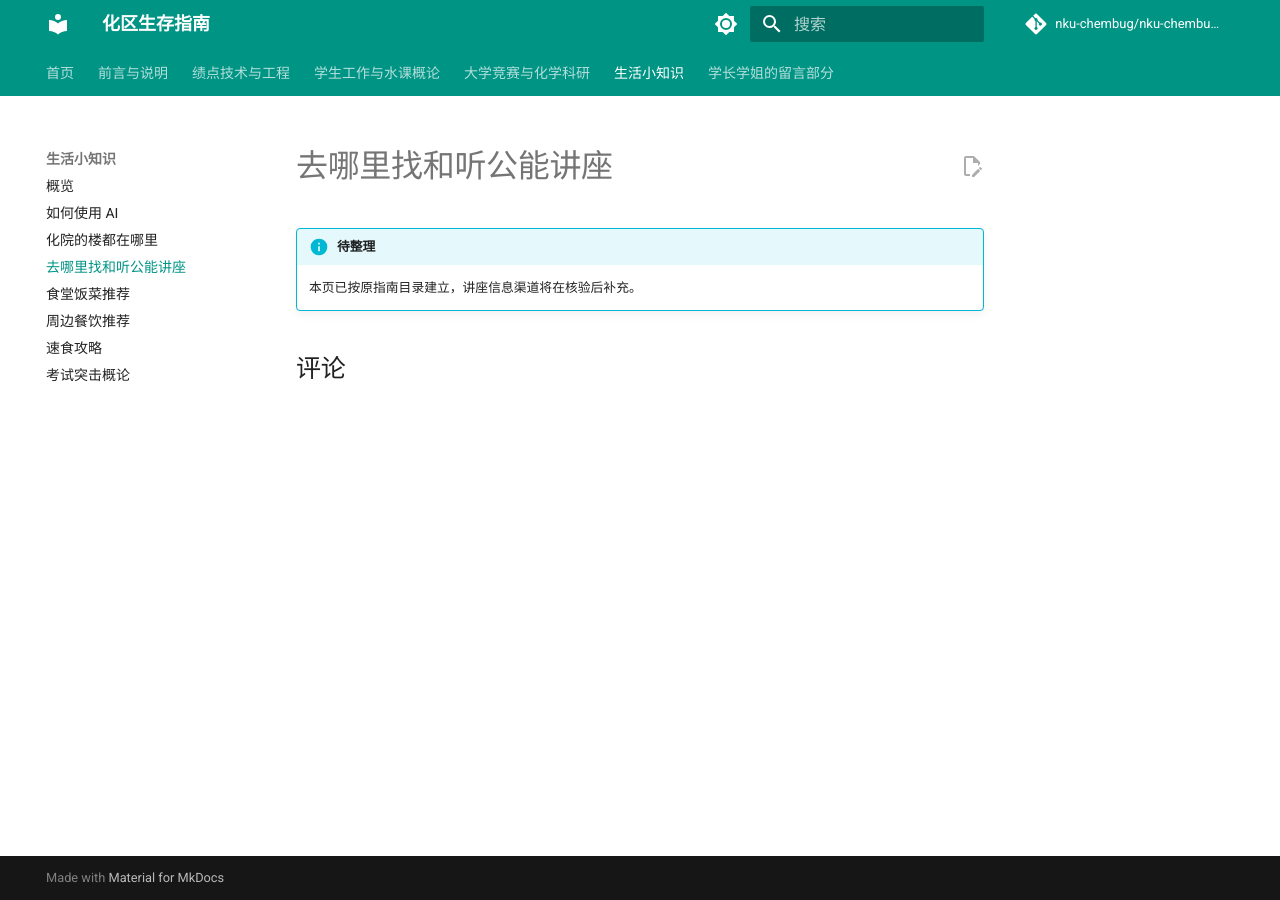
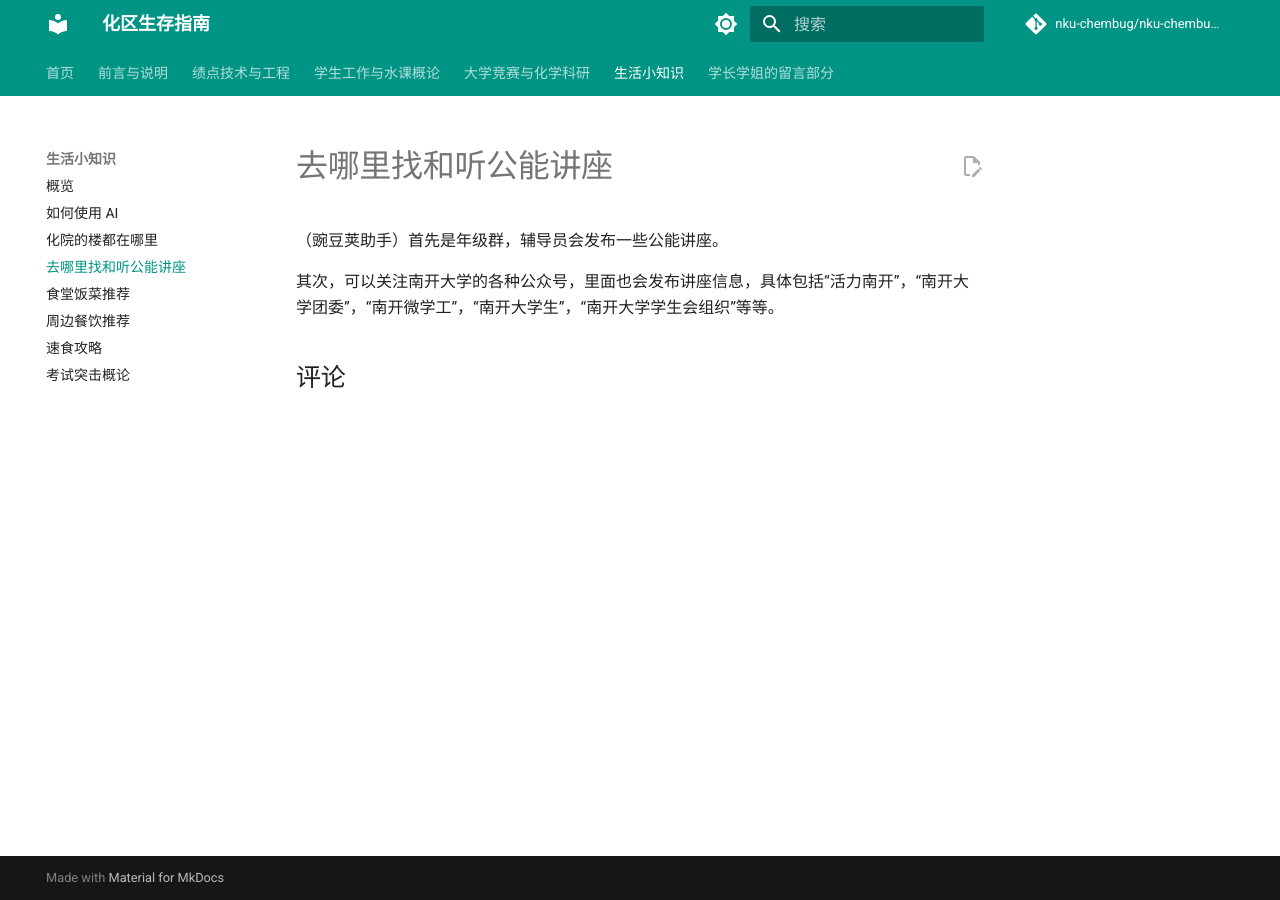
Before and after one commit to nku-chembug/nku-chembug.github.io, an MkDocs documentation site: the page built from docs/life/lectures.md, in a window 1280 px wide. Built offline with MkDocs 1.6.1 and Material for MkDocs 9.7.7, drawn with Linux system fonts in a browser that asks for light colours; comment, search, counter and statistics services are not loaded.

Commit message:
Replace placeholders with content and update nav
Fill previously placeholder pages with actual content and tweak navigation label. Updated docs/competitions-research/research-gpa-balance.md with personal advice on balancing GPA and research; docs/life/canteen.md with canteen contact info and feedback channels; docs/life/lectures.md with lecture channels and university accounts; docs/life/nearby-restaurants.md inviting community input; docs/messages/index.md renamed and updated to a留言板 inviting comments. Also updated mkdocs.yml to rename the nav item from “有哪些竞赛（简要介绍）” to “竞赛简要介绍”.

```diff
--- a/docs/life/lectures.md
+++ b/docs/life/lectures.md
@@ -1,4 +1,5 @@
 # 去哪里找和听公能讲座
 
-!!! info "待整理"
-    本页已按原指南目录建立，讲座信息渠道将在核验后补充。
+（豌豆荚助手）首先是年级群，辅导员会发布一些公能讲座。
+
+其次，可以关注南开大学的各种公众号，里面也会发布讲座信息，具体包括“活力南开”，“南开大学团委”，“南开微学工”，“南开大学生”，“南开大学学生会组织”等等。
--- a/mkdocs.yml
+++ b/mkdocs.yml
@@ -88,7 +88,7 @@ nav:
       - 志愿时长去哪里水: student-work/volunteer-hours.md
   - 大学竞赛与化学科研:
       - 概览: competitions-research/index.md
-      - 有哪些竞赛（简要介绍）:
+      - 竞赛简要介绍:
           - 概览: competitions-research/competitions/index.md
           - 数学建模: competitions-research/competitions/mathematical-modeling.md
       - 化学的主要方向: competitions-research/chemistry-directions.md
```
Also changed, not shown: docs/competitions-research/research-gpa-balance.md (+1 -2 lines), docs/life/canteen.md (+3 -2 lines), docs/life/nearby-restaurants.md (+1 -2 lines), docs/messages/index.md (+4 -2 lines).
